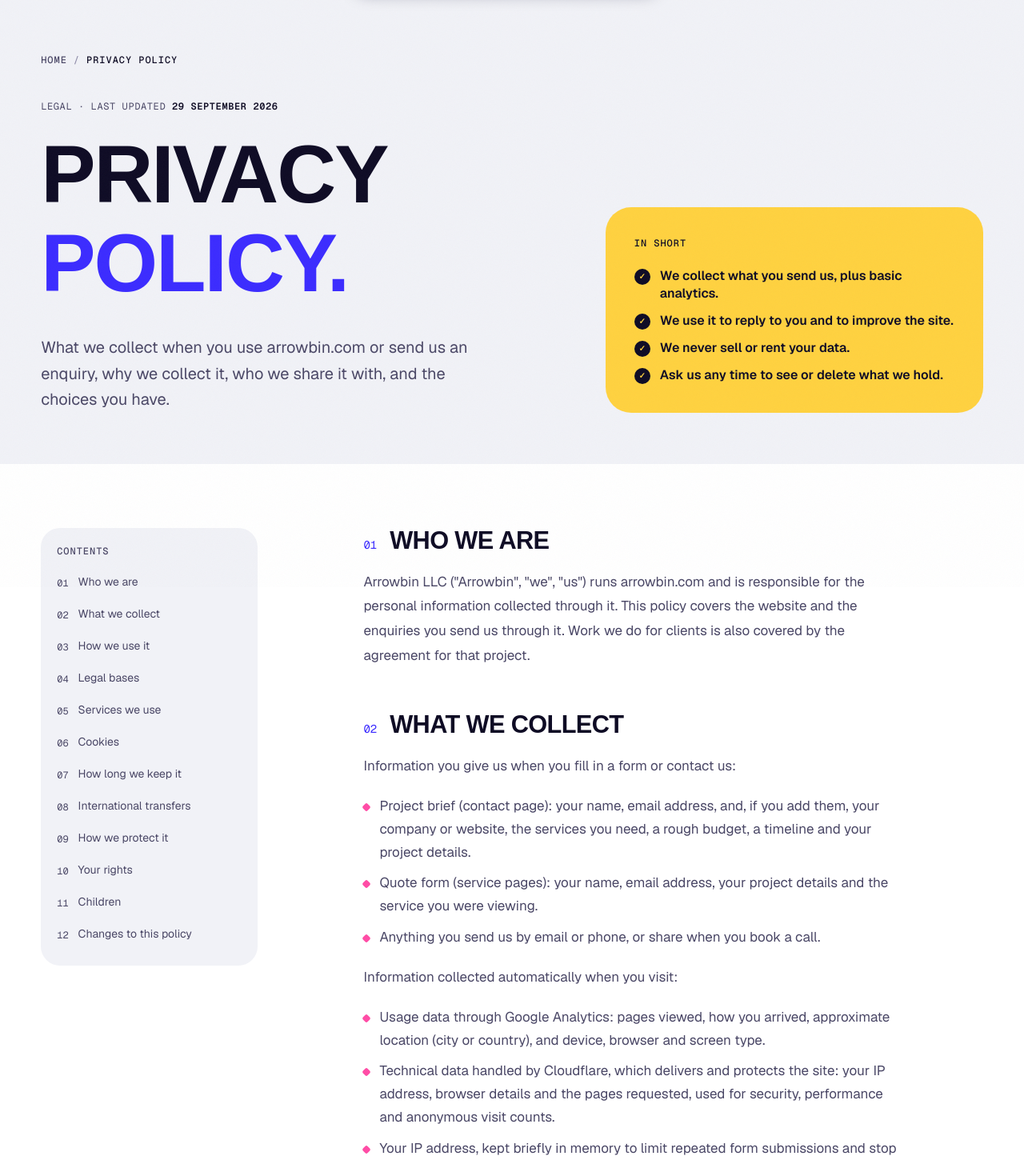
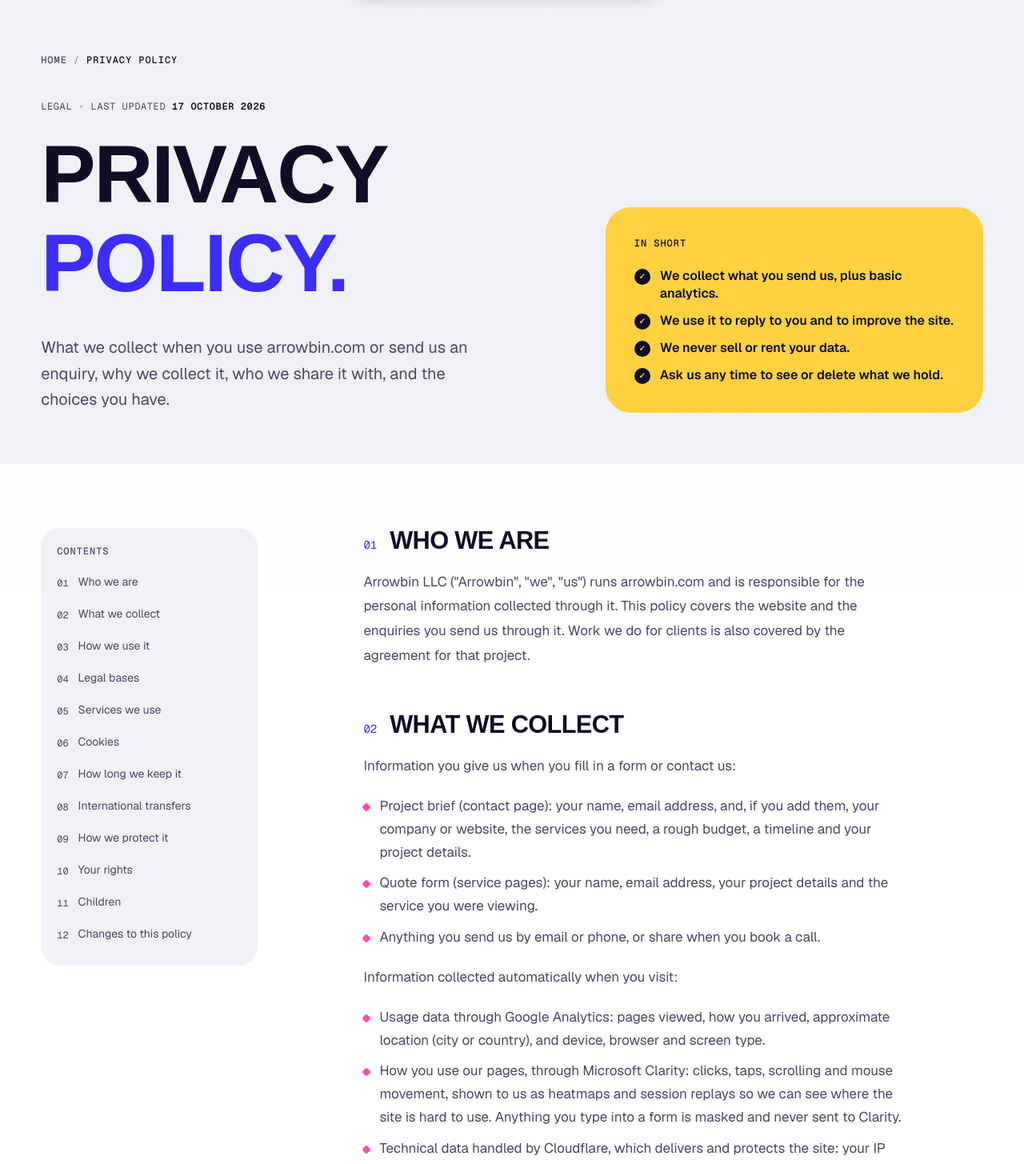
Before and after one commit to shishir1337/arrowbin, a Next.js app: page /privacy in a window 1280 px wide. Shown: the part 66-1521 px from the top of the page at 80% size. Built offline with nearby package versions, Linux system fonts and the light colour scheme; a web font is replaced by a local one.

Commit message:
Add: Microsoft Clarity heatmaps and session recordings
Loads lazyOnload in production only, like GA. CSP allows Clarity's hosts, lead events are mirrored to Clarity for filtering recordings, and the privacy policy lists Clarity, its cookies and retention.

```diff
--- a/next.config.ts
+++ b/next.config.ts
@@ -7,8 +7,10 @@
  * GA bootstrap) require 'unsafe-inline'; the GA/GTM hosts are allowlisted so analytics
  * works when NEXT_PUBLIC_GA_ID is set. Cloudflare Web Analytics is allowlisted too:
  * Cloudflare injects its beacon into every page at the edge, and it reports back to
- * cloudflareinsights.com. 'unsafe-eval' is added in development only (React's dev
- * tooling needs it; production never does). Everything else is same-origin.
+ * cloudflareinsights.com. Microsoft Clarity's hosts are allowlisted per its CSP guide
+ * (learn.microsoft.com/clarity/setup-and-installation/clarity-csp). 'unsafe-eval' is
+ * added in development only (React's dev tooling needs it; production never does).
+ * Everything else is same-origin.
  */
 const GA_HOSTS = [
   "https://www.googletagmanager.com",
@@ -20,16 +22,18 @@
   "https://*.g.doubleclick.net",
 ].join(" ");
 
+const CLARITY_HOSTS = "https://*.clarity.ms https://c.bing.com";
+
 const csp = [
   "default-src 'self'",
-  `script-src 'self' 'unsafe-inline' ${isDev ? "'unsafe-eval' " : ""}https://www.googletagmanager.com https://static.cloudflareinsights.com`,
+  `script-src 'self' 'unsafe-inline' ${isDev ? "'unsafe-eval' " : ""}https://www.googletagmanager.com https://static.cloudflareinsights.com ${CLARITY_HOSTS}`,
   "style-src 'self' 'unsafe-inline'",
   // GA4 endpoints per Google's CSP guide (developers.google.com/tag-platform/security/guides/csp):
   // besides google-analytics.com, gtag also sends hits to www.google.com/g/collect
   // (and a country domain such as google.com.bd), which the old list blocked.
-  `img-src 'self' data: blob: ${GA_HOSTS}`,
+  `img-src 'self' data: blob: ${GA_HOSTS} ${CLARITY_HOSTS}`,
   "font-src 'self' data:",
-  `connect-src 'self' ${GA_HOSTS} https://cloudflareinsights.com`,
+  `connect-src 'self' ${GA_HOSTS} https://cloudflareinsights.com ${CLARITY_HOSTS}`,
   "frame-ancestors 'none'",
   "base-uri 'self'",
   "form-action 'self'",
--- a/src/app/layout.tsx
+++ b/src/app/layout.tsx
@@ -2,6 +2,7 @@
 import { Anybody, Geist, Geist_Mono } from "next/font/google";
 import localFont from "next/font/local";
 import { GoogleAnalytics } from "@/components/analytics/GoogleAnalytics";
+import { MicrosoftClarity } from "@/components/analytics/MicrosoftClarity";
 import { Footer } from "@/components/layout/Footer";
 import { Navbar } from "@/components/layout/Navbar";
 import { Cursor } from "@/components/motion/Cursor";
@@ -22,6 +23,12 @@
 const gaId =
   process.env.NODE_ENV === "production"
     ? process.env.NEXT_PUBLIC_GA_ID || "G-ZZ3NJCZVMZ"
+    : "";
+// Microsoft Clarity project (heatmaps and session recordings), hard-coded as a
+// fallback like the GA id. Production builds only.
+const clarityId =
+  process.env.NODE_ENV === "production"
+    ? process.env.NEXT_PUBLIC_CLARITY_ID || "yyrhxyezh5"
     : "";
 const googleSiteVerification = process.env.GOOGLE_SITE_VERIFICATION;
 
@@ -188,6 +195,7 @@
         </main>
         <Footer />
         {gaId ? <GoogleAnalytics gaId={gaId} /> : null}
+        {clarityId ? <MicrosoftClarity clarityId={clarityId} /> : null}
       </body>
     </html>
   );
--- a/src/app/privacy/page.tsx
+++ b/src/app/privacy/page.tsx
@@ -25,8 +25,8 @@
   { name: "Privacy Policy", path: "/privacy" },
 ];
 
-const UPDATED = "29 September 2026";
-const UPDATED_ISO = "2026-09-29";
+const UPDATED = "17 October 2026";
+const UPDATED_ISO = "2026-10-17";
 
 const link =
   "font-semibold text-ultra underline decoration-2 underline-offset-4";
@@ -66,6 +66,7 @@
         type: "ul",
         items: [
           "Usage data through Google Analytics: pages viewed, how you arrived, approximate location (city or country), and device, browser and screen type.",
+          "How you use our pages, through Microsoft Clarity: clicks, taps, scrolling and mouse movement, shown to us as heatmaps and session replays so we can see where the site is hard to use. Anything you type into a form is masked and never sent to Clarity.",
           "Technical data handled by Cloudflare, which delivers and protects the site: your IP address, browser details and the pages requested, used for security, performance and anonymous visit counts.",
           "Your IP address, kept briefly in memory to limit repeated form submissions and stop spam. It is not stored with your enquiry.",
         ],
@@ -138,6 +139,11 @@
             "Usage and device data, via cookies",
           ],
           [
+            "Microsoft Clarity (Microsoft)",
+            "Shows how pages are used, as heatmaps and session replays",
+            "Usage and device data, via cookies",
+          ],
+          [
             "Cloudflare",
             "Delivers and secures the website, and counts visits",
             "IP address and request data",
@@ -161,7 +167,7 @@
     blocks: [
       {
         type: "p",
-        text: "The website itself doesn't set cookies or store anything in your browser. Google Analytics sets cookies (named _ga and _ga_*) to tell visits apart; they last up to two years. Cloudflare may set a short-lived security cookie to filter out bots, and its visit counting doesn't use cookies.",
+        text: "The website itself doesn't set cookies or store anything in your browser. Google Analytics sets cookies (named _ga and _ga_*) to tell visits apart; they last up to two years. Microsoft Clarity sets cookies (named _clck and _clsk) to link the pages you view into one visit; they last up to a year, and Microsoft may set its own cookies, such as MUID, on its domains. Cloudflare may set a short-lived security cookie to filter out bots, and its visit counting doesn't use cookies.",
       },
       {
         type: "p",
@@ -193,6 +199,7 @@
           "Enquiries: for as long as we need them to reply and follow up, then deleted, unless they turn into a project.",
           "Client information: for the length of the engagement, then as long as our agreement and legal obligations require.",
           "Analytics data: for a limited period set in Google Analytics, no longer than 14 months.",
+          "Microsoft Clarity data: session replays for 30 days, and heatmaps and other usage data for up to 13 months.",
         ],
       },
     ],
--- /dev/null
+++ b/src/components/analytics/MicrosoftClarity.tsx
@@ -0,0 +1,18 @@
+import Script from "next/script";
+
+/**
+ * Loads Microsoft Clarity (heatmaps and session recordings). Like GA, the root
+ * layout renders it only in production builds with a project id, and it loads
+ * `lazyOnload`, after the window load event, so it stays out of the LCP window.
+ *
+ * Clarity masks everything typed into inputs, textareas and drop-downs in every
+ * masking mode, so form entries never reach it. Lead events sent through
+ * `track()` are mirrored to Clarity, so recordings can be filtered by them.
+ */
+export function MicrosoftClarity({ clarityId }: { clarityId: string }) {
+  return (
+    <Script id="clarity-init" strategy="lazyOnload">
+      {`(function(c,l,a,r,i,t,y){c[a]=c[a]||function(){(c[a].q=c[a].q||[]).push(arguments)};t=l.createElement(r);t.async=1;t.src="https://www.clarity.ms/tag/"+i;y=l.getElementsByTagName(r)[0];y.parentNode.insertBefore(t,y);})(window,document,"clarity","script","${clarityId}");`}
+    </Script>
+  );
+}
--- a/src/components/analytics/track.ts
+++ b/src/components/analytics/track.ts
@@ -43,6 +43,9 @@
 
 export function track(name: string, params: Params = {}) {
   if (typeof window === "undefined") return;
+  // Lead actions also go to Clarity as custom events, so its recordings can be
+  // filtered by them. Web vitals (non_interaction) stay in GA only.
+  if (!params.non_interaction) window.clarity?.("event", name);
   if (window.gtag) {
     flush();
     window.gtag("event", name, params);
--- a/src/types/gtag.d.ts
+++ b/src/types/gtag.d.ts
@@ -1,7 +1,8 @@
-/** Minimal typing for the gtag.js global injected by GoogleAnalytics. */
+/** Minimal typing for the gtag.js and Clarity globals the analytics scripts inject. */
 declare global {
   interface Window {
     gtag?: (...args: unknown[]) => void;
+    clarity?: (...args: unknown[]) => void;
   }
 }
 
```
Also changed, not shown: 1 other file (tests, documents, lock files or other folders).
